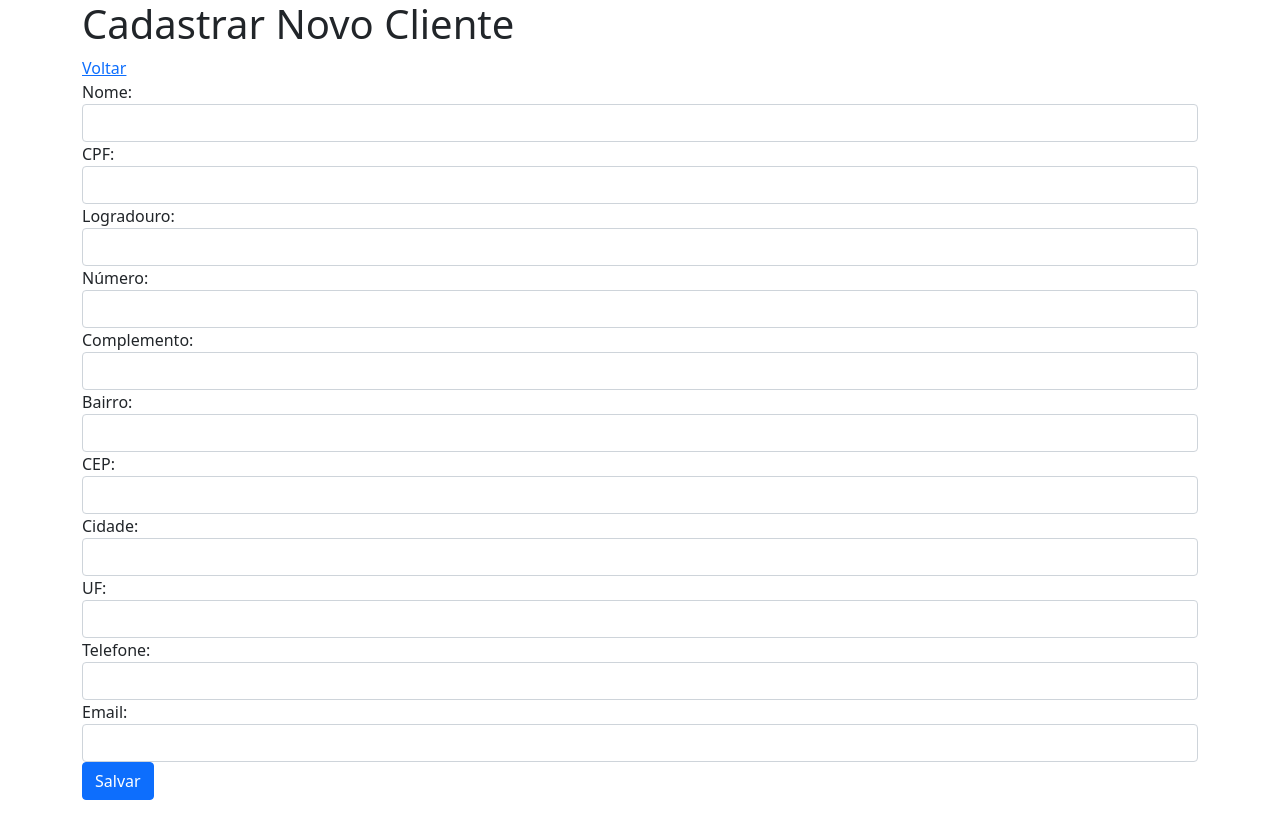
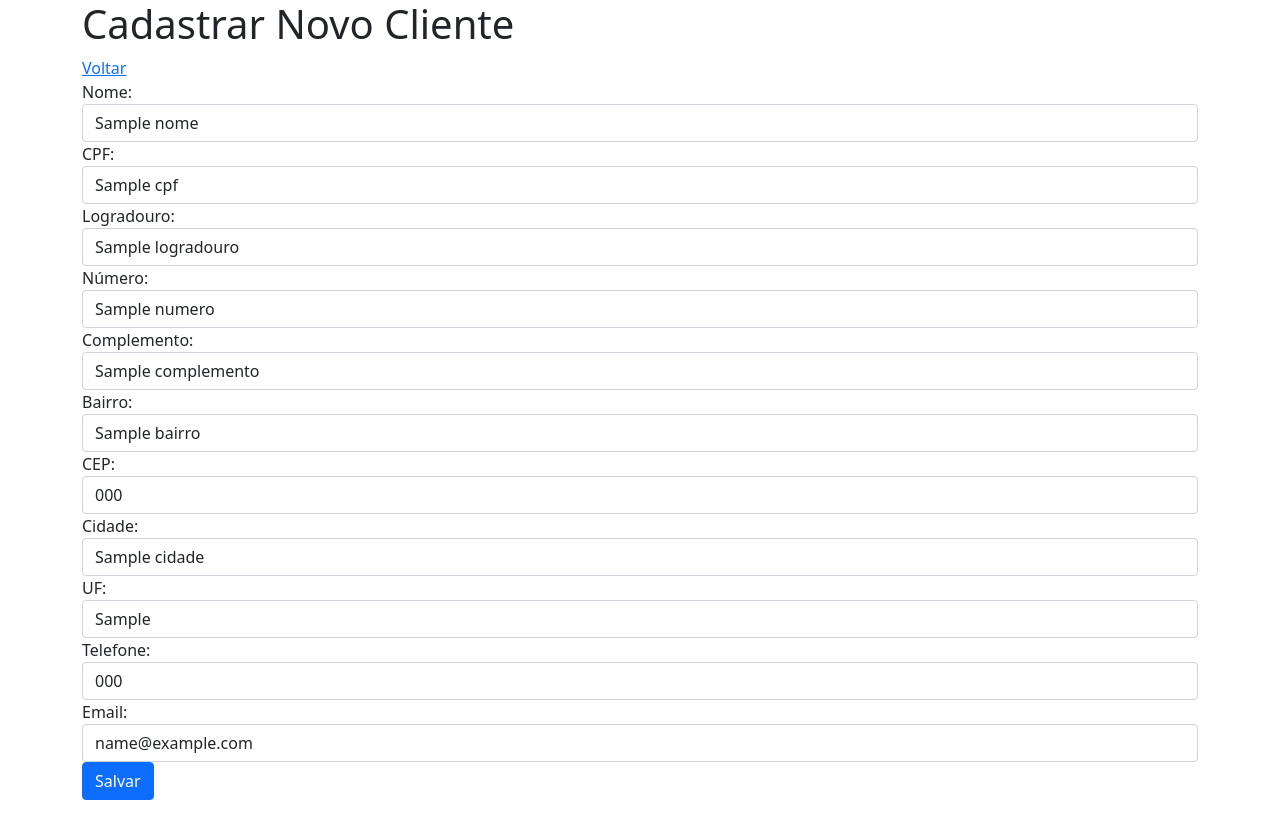
Before and after one commit to PedroSawczuk/flask-ADS, a Flask app: template templates/clientes/novo_cliente.html in a window 1280 px wide. Run offline with Flask 3, Linux system fonts and the light colour scheme; the template is opened without the code that fills it: most values are stand-ins (such as "Sample title", 1, 10 or a date in 2020); some libraries are stand-ins or nearby versions.

Commit message:
Erro de apagar tudo corrigido

```diff
--- a/templates/clientes/novo_cliente.html
+++ b/templates/clientes/novo_cliente.html
@@ -27,47 +27,47 @@
 <form method="POST" class="mb-4">
     <div class="form-group">
         <label for="nome">Nome:</label>
-        <input type="text" id="nome" name="nome" class="form-control" required />
+        <input type="text" id="nome" name="nome" class="form-control" value="{{ nome }}" required />
     </div>
     <div class="form-group">
         <label for="cpf">CPF:</label>
-        <input type="text" id="cpf" name="cpf" class="form-control" required />
+        <input type="text" id="cpf" name="cpf" class="form-control" value="{{ cpf }}" required />
     </div>
     <div class="form-group">
         <label for="logradouro">Logradouro:</label>
-        <input type="text" id="logradouro" name="logradouro" class="form-control" required />
+        <input type="text" id="logradouro" name="logradouro" class="form-control" value="{{ logradouro }}" required />
     </div>
     <div class="form-group">
         <label for="numero">Número:</label>
-        <input type="text" id="numero" name="numero" class="form-control" required />
+        <input type="text" id="numero" name="numero" class="form-control" value="{{ numero }}" required />
     </div>
     <div class="form-group">
         <label for="complemento">Complemento:</label>
-        <input type="text" id="complemento" name="complemento" class="form-control" />
+        <input type="text" id="complemento" name="complemento" class="form-control" value="{{ complemento }}" />
     </div>
     <div class="form-group">
         <label for="bairro">Bairro:</label>
-        <input type="text" id="bairro" name="bairro" class="form-control" required />
+        <input type="text" id="bairro" name="bairro" class="form-control" value="{{ bairro }}" required />
     </div>
     <div class="form-group">
         <label for="cep">CEP:</label>
-        <input type="text" id="cep" name="cep" class="form-control" required />
+        <input type="text" id="cep" name="cep" class="form-control" value="{{ cep }}" required />
     </div>
     <div class="form-group">
         <label for="cidade">Cidade:</label>
-        <input type="text" id="cidade" name="cidade" class="form-control" required />
+        <input type="text" id="cidade" name="cidade" class="form-control" value="{{ cidade }}" required />
     </div>
     <div class="form-group">
         <label for="uf">UF:</label>
-        <input type="text" id="uf" name="uf" class="form-control" required />
+        <input type="text" id="uf" name="uf" class="form-control" value="{{ uf }}" required />
     </div>
     <div class="form-group">
         <label for="telefone">Telefone:</label>
-        <input type="text" id="telefone" name="telefone" class="form-control" required />
+        <input type="text" id="telefone" name="telefone" class="form-control" value="{{ telefone }}" required />
     </div>
     <div class="form-group">
         <label for="email">Email:</label>
-        <input type="email" id="email" name="email" class="form-control" required />
+        <input type="email" id="email" name="email" class="form-control" value="{{ email }}" required />
     </div>
     <button type="submit" class="btn btn-primary">Salvar</button>
 </form>
```
Also changed, not shown: db/ifro2024.db.
